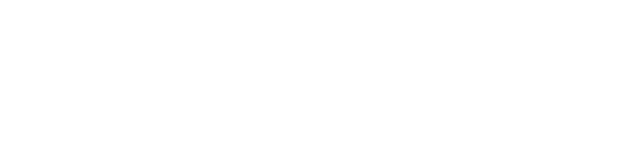
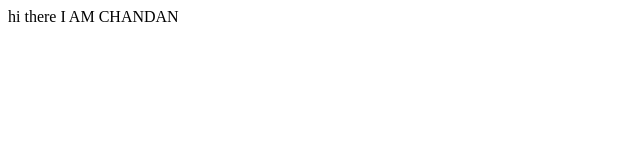
Before and after one commit to builderchandanbd/my-first-github-repo, a plain HTML site: page index.html in a window 1280 px wide. Shown: the whole page, without its empty margins (0-640 px from the left). Drawn offline with Linux system fonts and the light colour scheme.

Commit message:
added nhtml

```diff
--- a/index.html
+++ b/index.html
@@ -6,6 +6,6 @@
     <title>my first github repo</title>
 </head>
 <body>
-
+    hi there I AM CHANDAN
 </body>
 </html>
```
